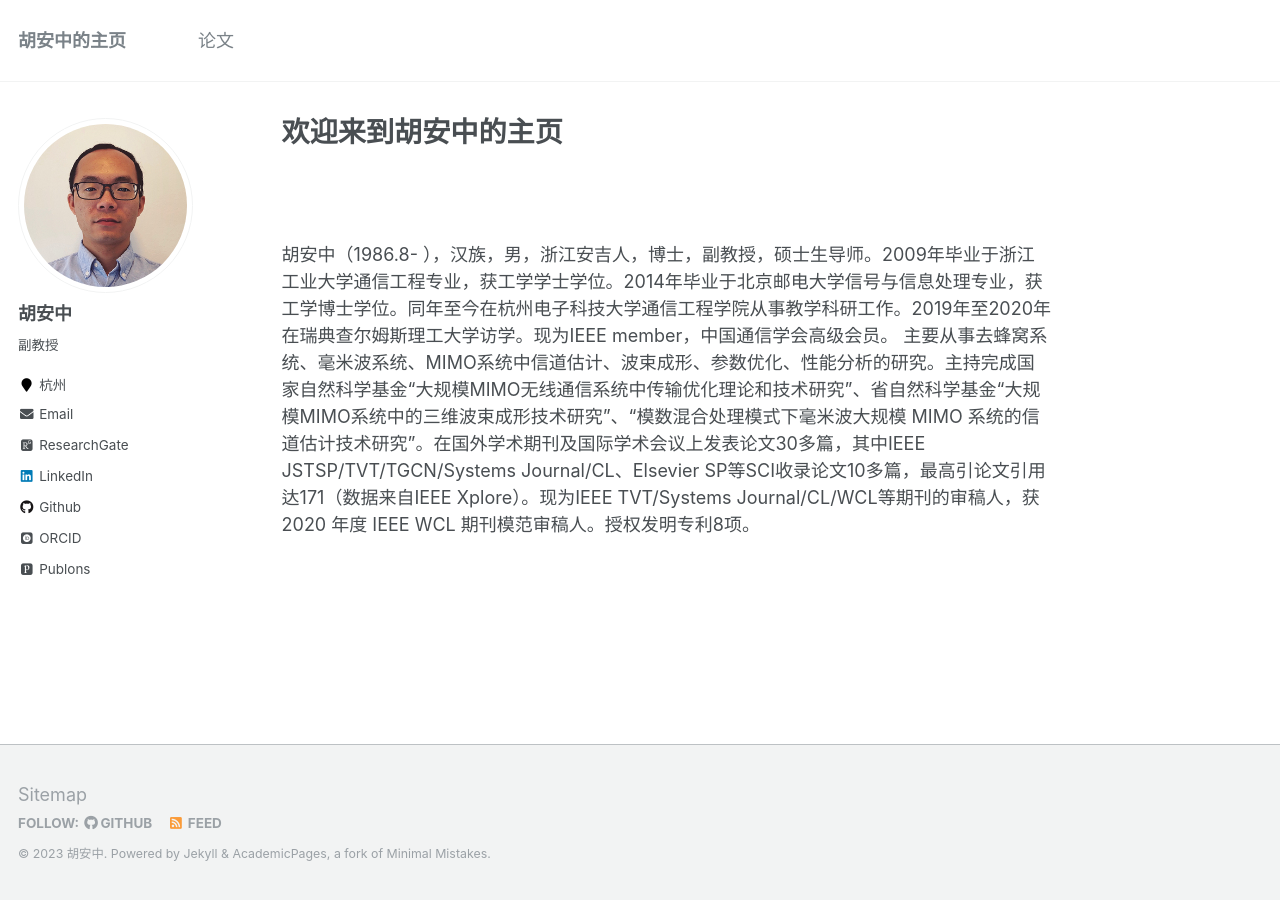
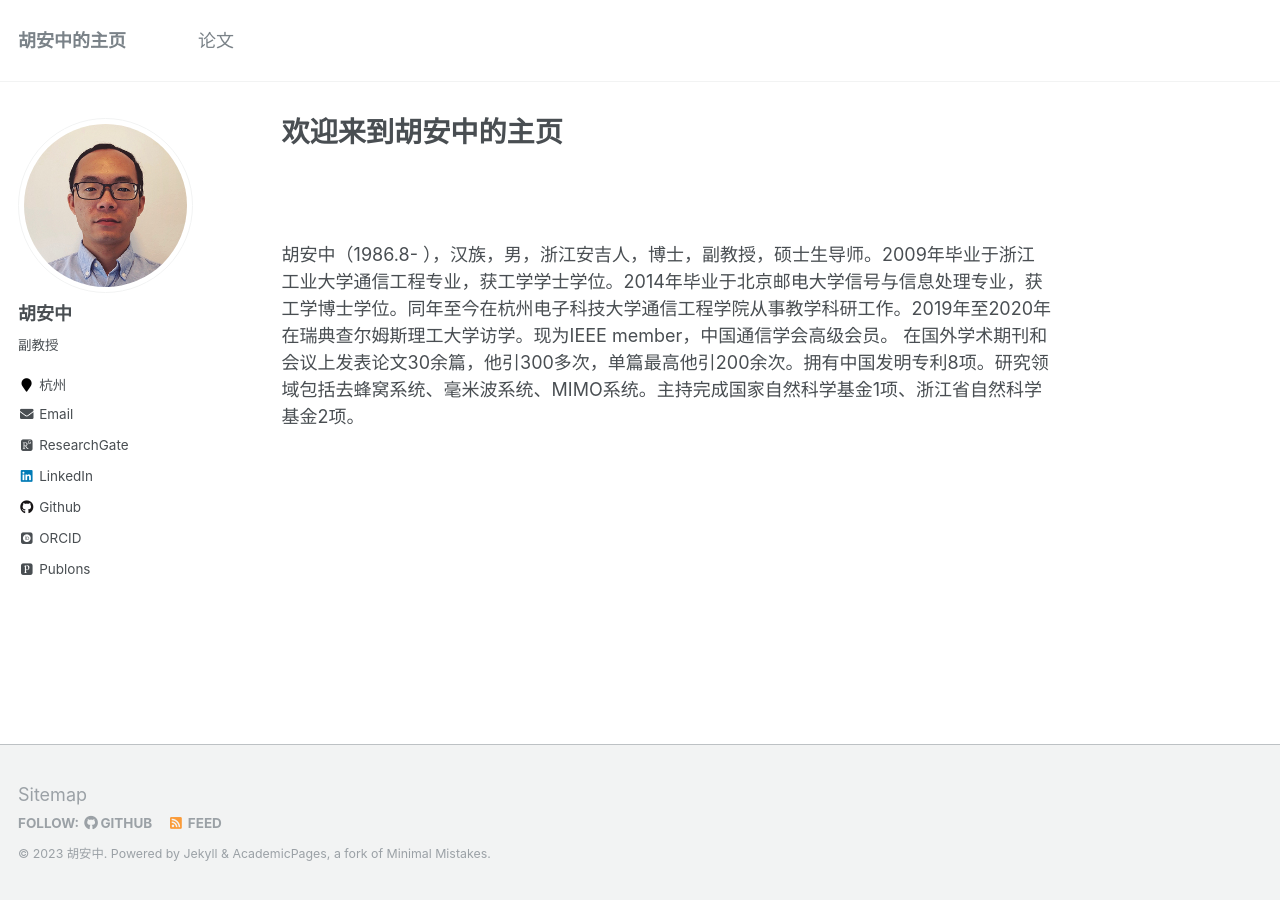
Before and after one commit to anzhonghu/ch, a Jekyll site: the page built from _pages/about.md, in a window 1280 px wide. Built offline with Jekyll 4.4.1, drawn with Linux system fonts in a browser that asks for light colours; some web fonts are replaced.

Commit message:
Update about.md

```diff
--- a/_pages/about.md
+++ b/_pages/about.md
@@ -9,4 +9,4 @@ redirect_from:
 ---
 
 胡安中（1986.8- ），汉族，男，浙江安吉人，博士，副教授，硕士生导师。2009年毕业于浙江工业大学通信工程专业，获工学学士学位。2014年毕业于北京邮电大学信号与信息处理专业，获工学博士学位。同年至今在杭州电子科技大学通信工程学院从事教学科研工作。2019年至2020年在瑞典查尔姆斯理工大学访学。现为IEEE member，中国通信学会高级会员。
-主要从事去蜂窝系统、毫米波系统、MIMO系统中信道估计、波束成形、参数优化、性能分析的研究。主持完成国家自然科学基金“大规模MIMO无线通信系统中传输优化理论和技术研究”、省自然科学基金“大规模MIMO系统中的三维波束成形技术研究”、“模数混合处理模式下毫米波大规模 MIMO 系统的信道估计技术研究”。在国外学术期刊及国际学术会议上发表论文30多篇，其中IEEE JSTSP/TVT/TGCN/Systems Journal/CL、Elsevier SP等SCI收录论文10多篇，最高引论文引用达171（数据来自IEEE Xplore）。现为IEEE TVT/Systems Journal/CL/WCL等期刊的审稿人，获 2020 年度 IEEE WCL 期刊模范审稿人。授权发明专利8项。
+在国外学术期刊和会议上发表论文30余篇，他引300多次，单篇最高他引200余次。拥有中国发明专利8项。研究领域包括去蜂窝系统、毫米波系统、MIMO系统。主持完成国家自然科学基金1项、浙江省自然科学基金2项。
```
